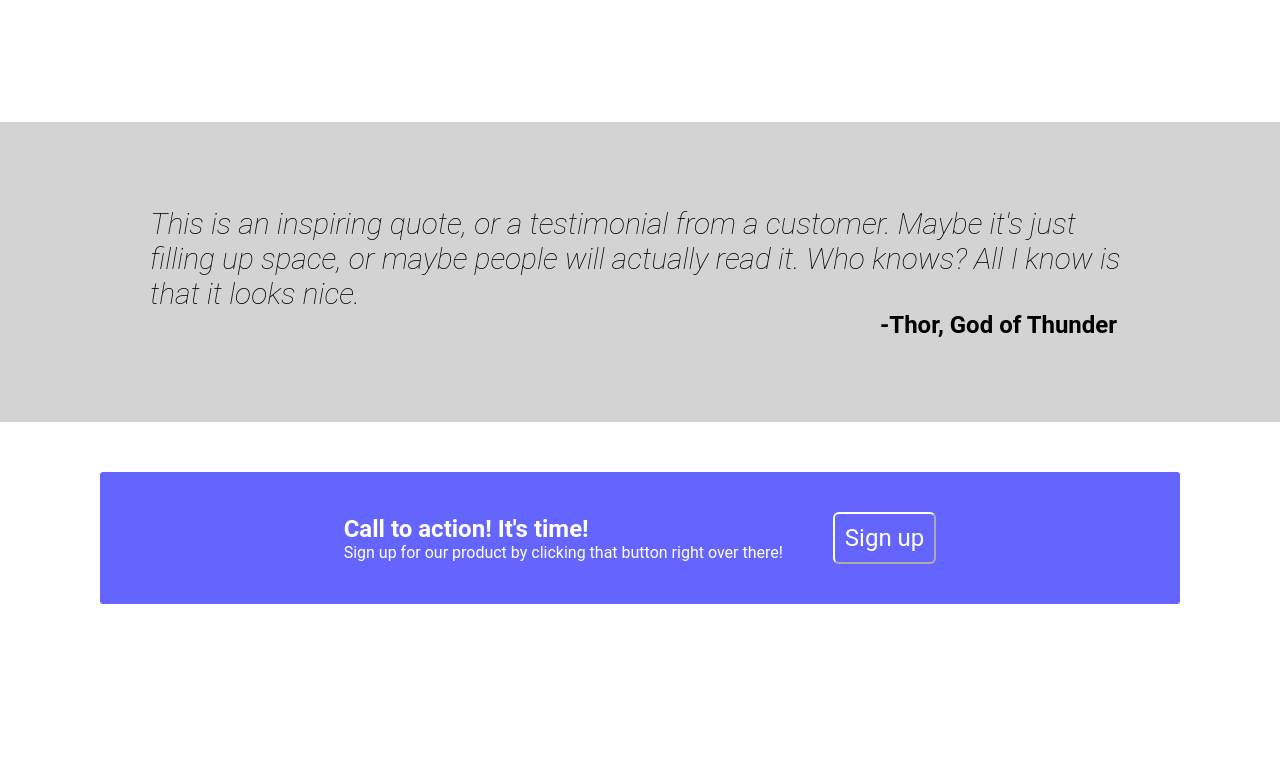
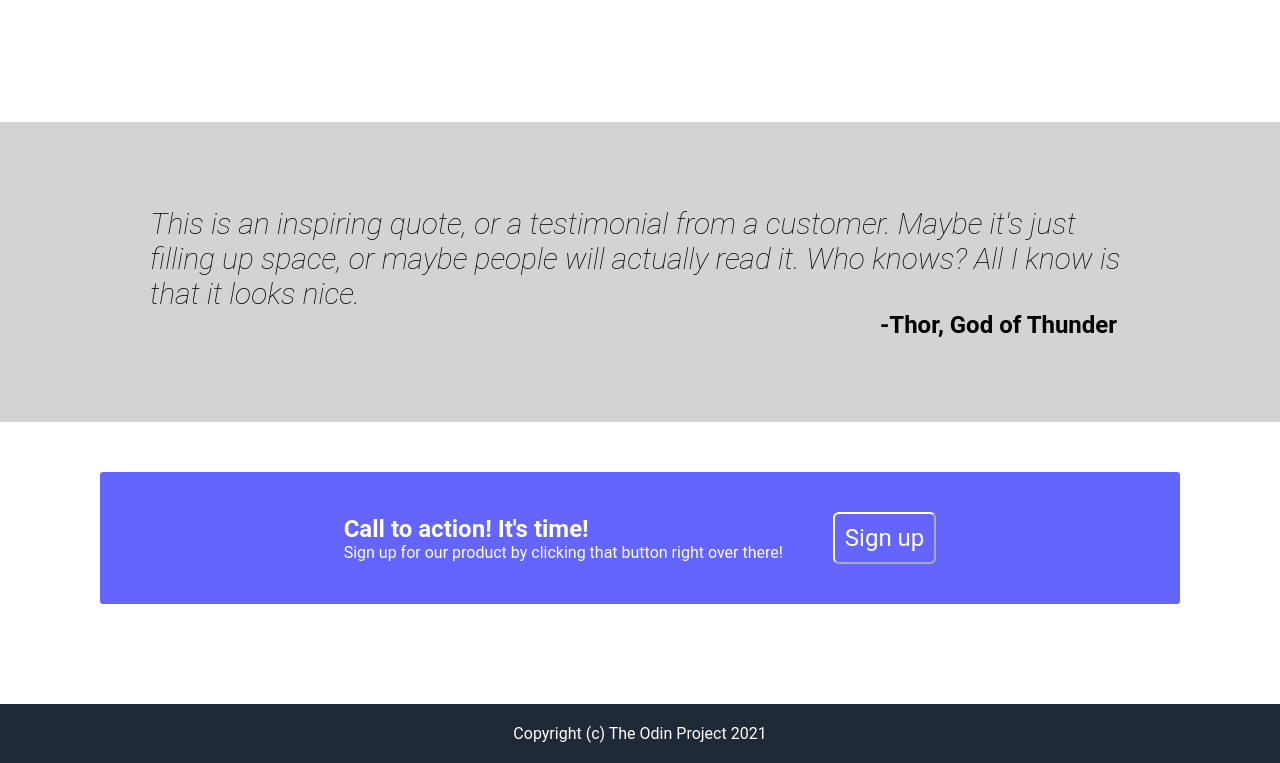
Before and after one commit to Chxwi961/assignment, a plain HTML site: page index.html in a window 1280 px wide. Shown: the part 834-1597 px from the top of the page. Before the commit the page ends 1538 px from the top, so only its background shows below. Drawn offline with Linux system fonts and the light colour scheme.

Commit message:
Final footer complete. Project complete.

```diff
--- a/index.html
+++ b/index.html
@@ -61,7 +61,7 @@
 
     <div class="footer">
         <footer>
-
+            <p> Copyright (c) The Odin Project 2021 </p>
         </footer>
     </div>
 
--- a/ressources/index.css
+++ b/ressources/index.css
@@ -172,3 +172,13 @@ body {
     padding: 10px;
     background-color: rgb(100,100,255);
 }
+
+.footer {
+    display: flex;
+    background: #1F2937;
+    color: white;
+    margin: 0px;
+    padding: 20px;
+    align-items: center;
+    justify-content: center;
+}
```
